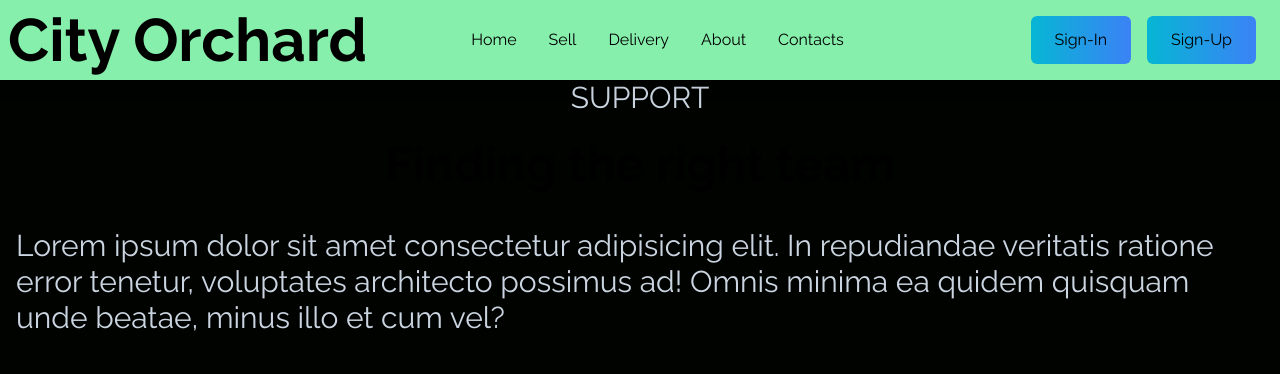
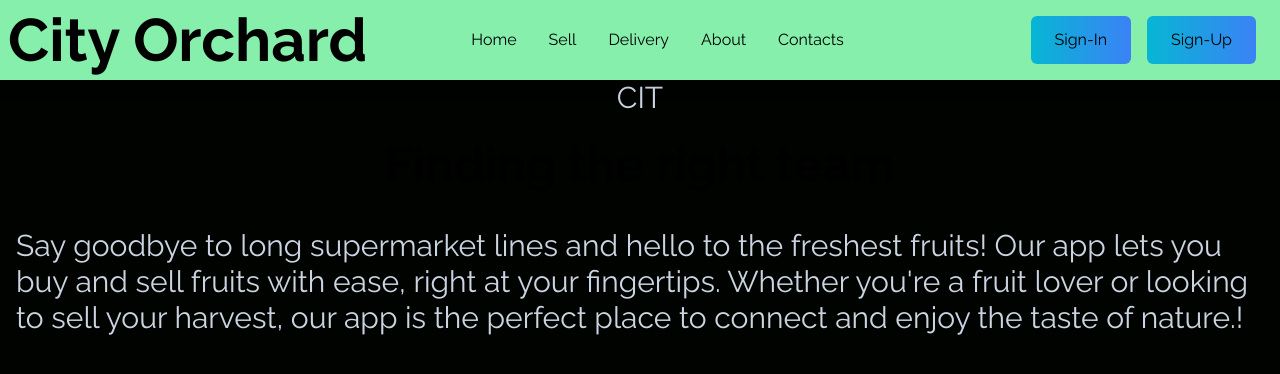
Before and after one commit to sammuthaiga/City-orchard-front-end, a React (Create React App) app: page /sell in a window 1280 px wide. Shown: the top 374 px of the page. Built offline with nearby package versions, Linux system fonts and the light colour scheme; no server answers.

Commit message:
Modified the  fruitlist component

```diff
--- a/src/components/FruitsList.jsx
+++ b/src/components/FruitsList.jsx
@@ -19,9 +19,9 @@ function FruitsList() {
             {/* <div className='w-full h-full bg-gray-900/90 absolute'>
                <img className='w-full h-full object-cover mix-blend-overlay' src={sameImg} alt="/" />
             </div> */}
-               <h2 className='text-3xl pt-8 text-slate-300 uppercase text-center'>Support</h2>
+               <h2 className='text-3xl pt-8 text-slate-300 uppercase text-center'>Cit</h2>
                 <h3 className='text-5xl font-bold py-6 text-center'>Finding the right team</h3>
-                <p className='py-4 text-3xl text-slate-300'>Lorem ipsum dolor sit amet consectetur adipisicing elit. In repudiandae veritatis ratione error tenetur, voluptates architecto possimus ad! Omnis minima ea quidem quisquam unde beatae, minus illo et cum vel?</p>
+                <p className='py-4 text-3xl text-slate-300'>Say goodbye to long supermarket lines and hello to the freshest fruits! Our app lets you buy and sell fruits with ease, right at your fingertips. Whether you're a fruit lover or looking to sell your harvest, our app is the perfect place to connect and enjoy the taste of nature.!</p>
         </div>
 
     <div className="grid grid-cols-3 gap-4">
--- a/src/pages/Signup.jsx
+++ b/src/pages/Signup.jsx
@@ -40,7 +40,7 @@ export default function Signin() {
       <div className="flex flex-col items-center min-h-screen pt-6 sm:justify-center sm:pt-0 ">
         <div>
           <a href="/">
-            <h3 className="text-4xl font-bold text-green-600">Logo</h3>
+            <h3 className="text-4xl font-bold text-green-600">Create an account</h3>
           </a>
         </div>
         <div className="w-full px-6 py-4 mt-6 overflow-hidden bg-white shadow-md sm:max-w-lg sm:rounded-lg">
```
